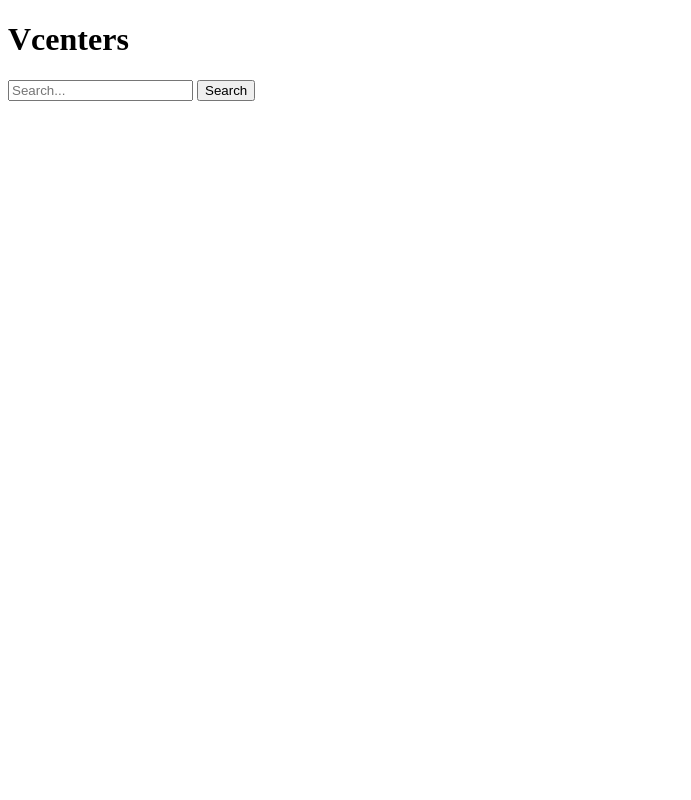
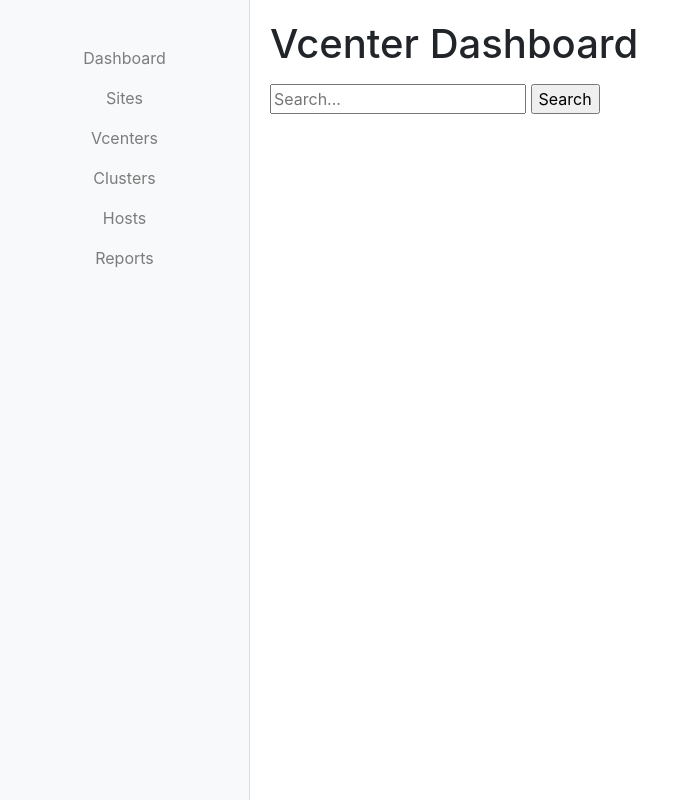
Before and after one commit to jancovic/vcenters_monitor, a Flask app: page / in a window 1280 px wide. Shown: the whole page, without its empty margins (0-691 px from the left). Run offline with Flask 3, Linux system fonts and the light colour scheme; parts of the project's set-up code (start-up, migrations or seed data) failed here and were passed over; some libraries are stand-ins or nearby versions.

Commit message:
added vertical navbar + base template

```diff
--- /dev/null
+++ b/templates/base.html
@@ -0,0 +1,81 @@
+<!DOCTYPE html>
+<html>
+<head>
+    <title>Flask App</title>
+    <!-- Bootstrap CSS -->
+    <link rel="stylesheet" href="https://stackpath.bootstrapcdn.com/bootstrap/4.5.2/css/bootstrap.min.css">
+    <style>
+        /* Custom CSS for the Vertical Navbar */
+        .vertical-nav {
+            min-width: 250px;
+            max-width: 250px;
+            height: 100vh;
+            border-right: 1px solid #ddd;
+            background-color: #f8f9fa;
+        }
+
+        /* Adjust space from the top and center the navbar items */
+        .navbar-nav {
+            width: 100%;
+            height: 100%;
+            display: flex;
+            flex-direction: column;
+            justify-content: flex-start;
+            padding-top: 30px; /* Adjust this value to increase or decrease space from the top */
+        }
+
+        .nav-link {
+            text-align: center;
+        }
+
+        .page-content {
+            flex-grow: 1;
+            padding: 20px;
+        }
+
+        .wrapper {
+            display: flex;
+            height: 100vh;
+        }
+    </style>
+</head>
+<body>
+    <div class="wrapper">
+        <!-- Vertical Navbar -->
+        <nav class="navbar navbar-light bg-light vertical-nav">
+            <ul class="navbar-nav">
+                <li class="nav-item">
+                    <a class="nav-link" href="/">Dashboard</a>
+                </li>
+                <li class="nav-item">
+                    <a class="nav-link" href="/sites">Sites</a>
+                </li>
+                <li class="nav-item">
+                    <a class="nav-link" href="/vcenters">Vcenters</a>
+                </li>
+                <li class="nav-item">
+                    <a class="nav-link" href="/clusters">Clusters</a>
+                </li>
+                <li class="nav-item">
+                    <a class="nav-link" href="/hosts">Hosts</a>
+                </li>
+                <li class="nav-item">
+                    <a class="nav-link" href="/reports">Reports</a>
+                </li>
+            </ul>
+        </nav>
+
+        <!-- Page Content -->
+        <div class="container-fluid page-content">
+            {% block content %}
+            {% endblock %}
+        </div>
+    </div>
+
+    <!-- Optional JavaScript -->
+    <!-- jQuery first, then Popper.js, then Bootstrap JS -->
+    <script src="https://code.jquery.com/jquery-3.5.1.slim.min.js"></script>
+    <script src="https://cdn.jsdelivr.net/npm/@popperjs/core@2.0.0/dist/umd/popper.min.js"></script>
+    <script src="https://stackpath.bootstrapcdn.com/bootstrap/4.5.2/js/bootstrap.min.js"></script>
+</body>
+</html>
--- a/templates/index.html
+++ b/templates/index.html
@@ -1,10 +1,8 @@
-<!DOCTYPE html>
-<html>
-<head>
-    <title>Vcenters Information</title>
-</head>
-<body>
-    <h1>Vcenters</h1>
+{% extends "base.html" %}
+
+{% block content %}
+    <h1>Vcenter Dashboard</h1>
+
     <ul>
         {% for vcenter_name, vcenter_obj in vcenters_dict.items() %}
             <li>Vcenter: {{ vcenter_name }}
@@ -48,5 +46,6 @@
             {% endfor %}
         </ul>
     {% endif %}
-</body>
-</html>
+
+    <!-- Your content here -->
+{% endblock %}
```
Also changed, not shown: templates/host_detail.html (+10 -9 lines).
